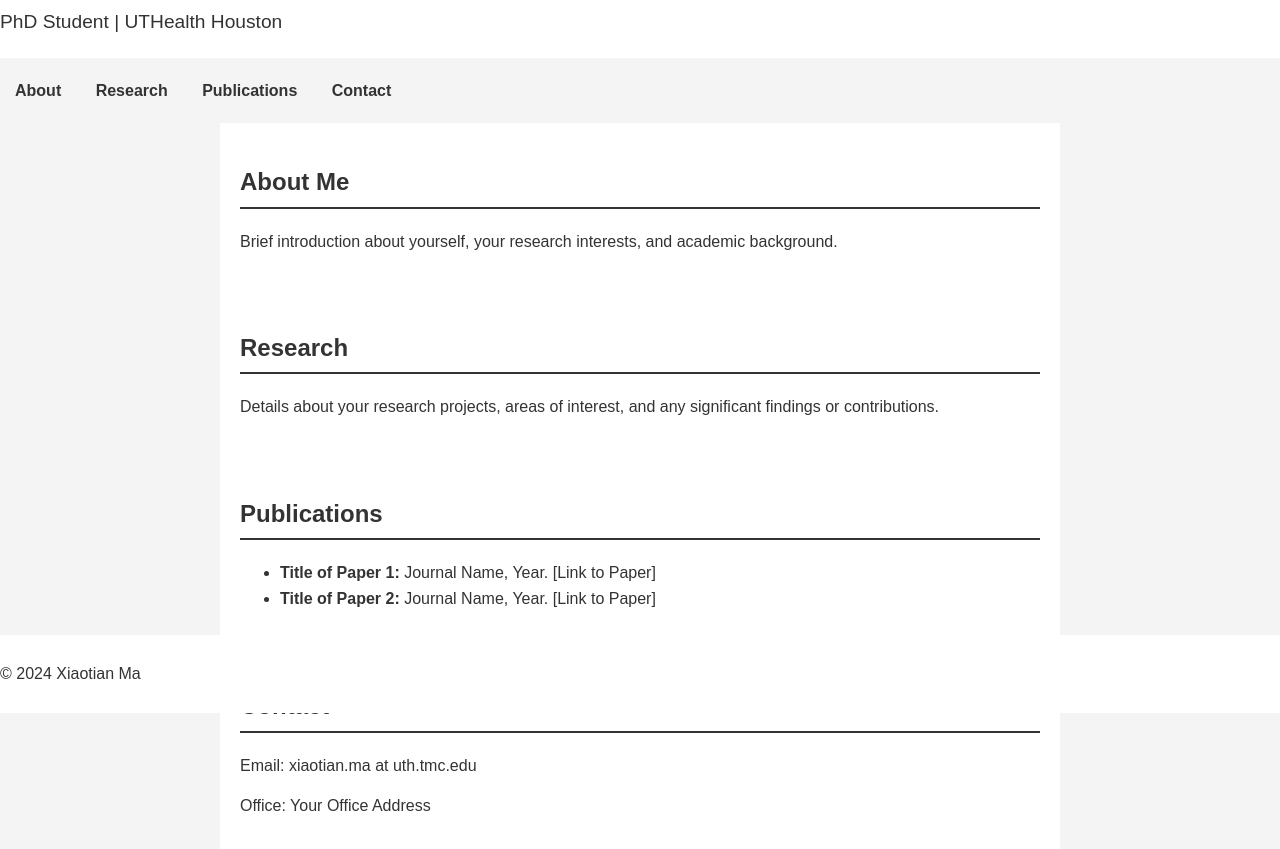
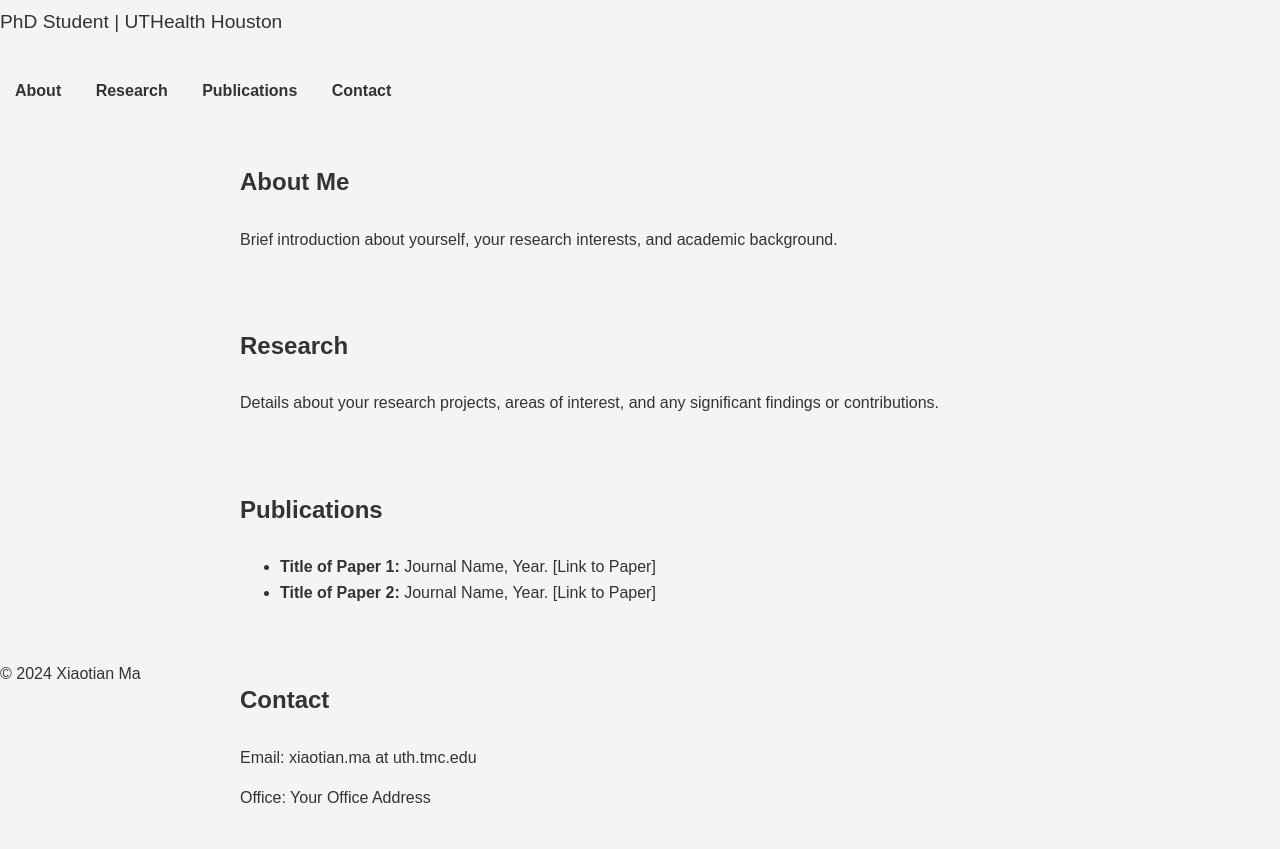
Before and after one commit to xiaotian0328/xiaotian0328.github.io, a plain HTML site: page index.html in a window 1280 px wide. Shown: the part 87-936 px from the top of the page. Drawn offline with Linux system fonts and the light colour scheme.

Commit message:
Update css

```diff
--- a/css/styles.css
+++ b/css/styles.css
@@ -7,7 +7,7 @@ body {
     background: #f4f4f4;
 }
 header {
-    background: #fff;
+    /* background: #fff; */
     color: #333;
     padding: 20px 0;
     text-align: left;
@@ -34,12 +34,12 @@ section {
     max-width: 800px;
     margin: 0 auto;
     padding: 20px;
-    background: #fff;
+    /* background: #fff; */
     /* box-shadow: 0 0 10px rgba(0,0,0,0.1); */
 }
 section h2 {
     color: #333;
-    border-bottom: 2px solid #333;
+    /* border-bottom: 2px solid #333; */
     padding-bottom: 5px;
 }
 section p {
@@ -48,7 +48,7 @@ section p {
 footer {
     text-align: left;
     padding: 10px 0;
-    background: #fff;
+    /* background: #fff; */
     color: #333;
     position: fixed;
     width: 100%;
```
